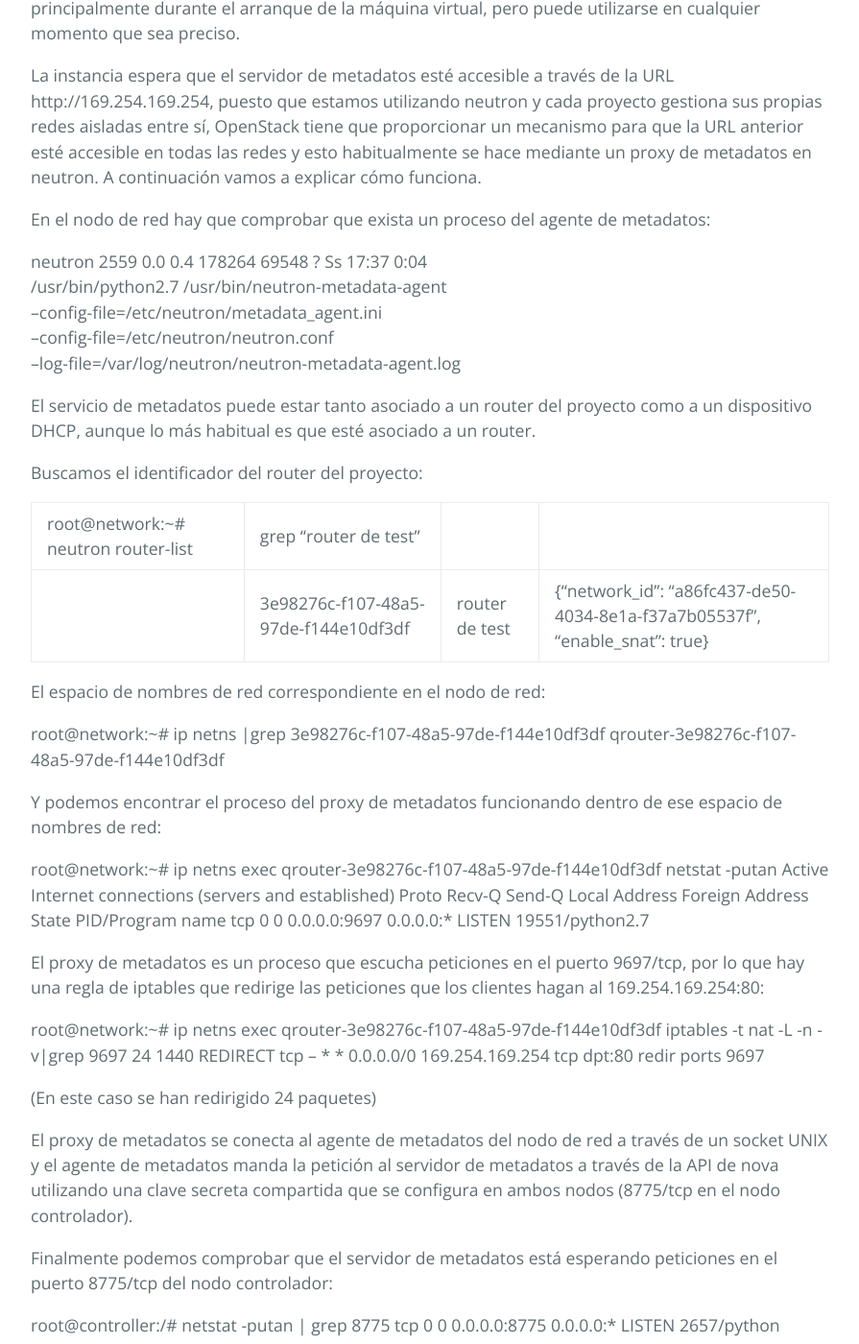
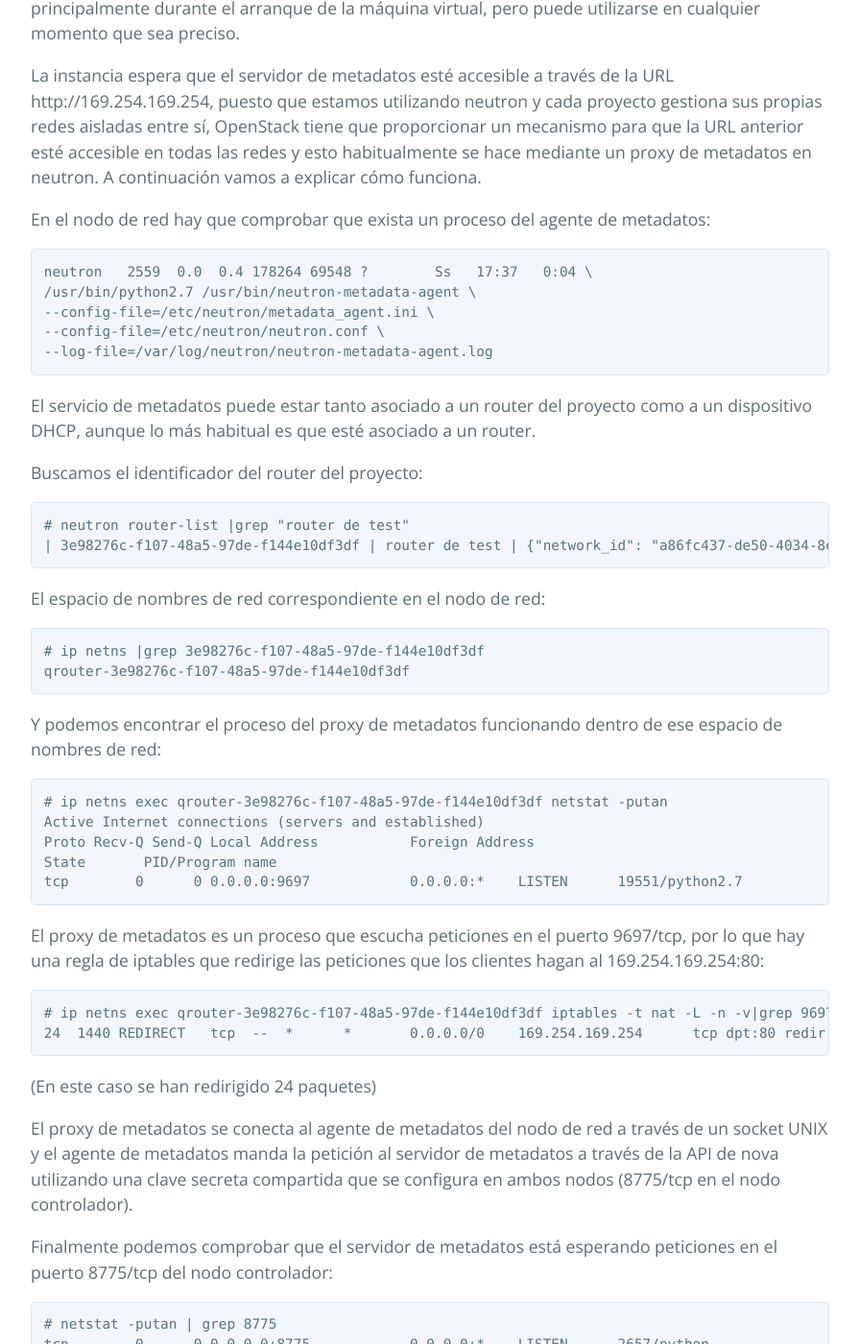
Before and after one commit to iesgn/ow1, a Jekyll site: the page built from curso/avanzado/openvswitch.md, in a window 1280 px wide and 1400 px high, scrolled down 23453 px. Shown: the whole window at 96% size, without its empty margins (192-1087 px from the left). Built offline with Jekyll 4.4.1, drawn with Linux system fonts in a browser that asks for light colours.

Commit message:
Metadatos

```diff
--- a/curso/avanzado/openvswitch.md
+++ b/curso/avanzado/openvswitch.md
@@ -889,11 +889,11 @@ explicar cómo funciona.
 En el nodo de red hay que comprobar que exista un proceso del agente
 de metadatos:
 
-neutron   2559  0.0  0.4 178264 69548 ?        Ss   17:37   0:04 \
-/usr/bin/python2.7 /usr/bin/neutron-metadata-agent \
---config-file=/etc/neutron/metadata_agent.ini \
---config-file=/etc/neutron/neutron.conf \
---log-file=/var/log/neutron/neutron-metadata-agent.log
+    neutron   2559  0.0  0.4 178264 69548 ?        Ss   17:37   0:04 \
+    /usr/bin/python2.7 /usr/bin/neutron-metadata-agent \
+    --config-file=/etc/neutron/metadata_agent.ini \
+    --config-file=/etc/neutron/neutron.conf \
+    --log-file=/var/log/neutron/neutron-metadata-agent.log
 
 El servicio de metadatos puede estar tanto asociado a un router del
 proyecto como a un dispositivo DHCP, aunque lo más habitual es que
@@ -901,27 +901,26 @@ esté asociado a un router.
 
 Buscamos el identificador del router del proyecto:
 
-root@network:~# neutron router-list |grep "router de test"
-| 3e98276c-f107-48a5-97de-f144e10df3df | router de test | {"network_id": "a86fc437-de50-4034-8e1a-f37a7b05537f", "enable_snat": true} |
+    # neutron router-list |grep "router de test"
+    | 3e98276c-f107-48a5-97de-f144e10df3df | router de test | {"network_id": "a86fc437-de50-4034-8e1a-f37a7b05537f", "enable_snat": true} |
 
 El espacio de nombres de red correspondiente en el nodo de red:
 
-root@network:~# ip netns |grep 3e98276c-f107-48a5-97de-f144e10df3df
-qrouter-3e98276c-f107-48a5-97de-f144e10df3df
+    # ip netns |grep 3e98276c-f107-48a5-97de-f144e10df3df
+    qrouter-3e98276c-f107-48a5-97de-f144e10df3df
 
 Y podemos encontrar el proceso del proxy de metadatos funcionando dentro de ese espacio de nombres de red:
 
-root@network:~# ip netns exec qrouter-3e98276c-f107-48a5-97de-f144e10df3df netstat -putan
-Active Internet connections (servers and established)
-Proto Recv-Q Send-Q Local Address           Foreign Address
-State       PID/Program name
-tcp        0      0 0.0.0.0:9697            0.0.0.0:*
-LISTEN      19551/python2.7
+    # ip netns exec qrouter-3e98276c-f107-48a5-97de-f144e10df3df netstat -putan
+    Active Internet connections (servers and established)
+    Proto Recv-Q Send-Q Local Address           Foreign Address
+    State       PID/Program name
+    tcp        0      0 0.0.0.0:9697            0.0.0.0:*    LISTEN      19551/python2.7
 
 El proxy de metadatos es un proceso que escucha peticiones en el puerto 9697/tcp, por lo que hay una regla de iptables que redirige las peticiones que los clientes hagan al 169.254.169.254:80:
 
-root@network:~# ip netns exec qrouter-3e98276c-f107-48a5-97de-f144e10df3df iptables -t nat -L -n -v|grep 9697
-24  1440 REDIRECT   tcp  --  *      *       0.0.0.0/0    169.254.169.254      tcp dpt:80 redir ports 9697
+    # ip netns exec qrouter-3e98276c-f107-48a5-97de-f144e10df3df iptables -t nat -L -n -v|grep 9697
+    24  1440 REDIRECT   tcp  --  *      *       0.0.0.0/0    169.254.169.254      tcp dpt:80 redir ports 9697
 
 (En este caso se han redirigido 24 paquetes)
 
@@ -929,8 +928,8 @@ El proxy de metadatos se conecta al agente de metadatos del nodo de red a travé
 
 Finalmente podemos comprobar que el servidor de metadatos está esperando peticiones en el puerto 8775/tcp del nodo controlador:
 
-root@controller:/# netstat -putan | grep 8775
-tcp        0      0 0.0.0.0:8775            0.0.0.0:*    LISTEN      2657/python
+    # netstat -putan | grep 8775
+    tcp        0      0 0.0.0.0:8775            0.0.0.0:*    LISTEN      2657/python
 
 ### Referencias
 
```
